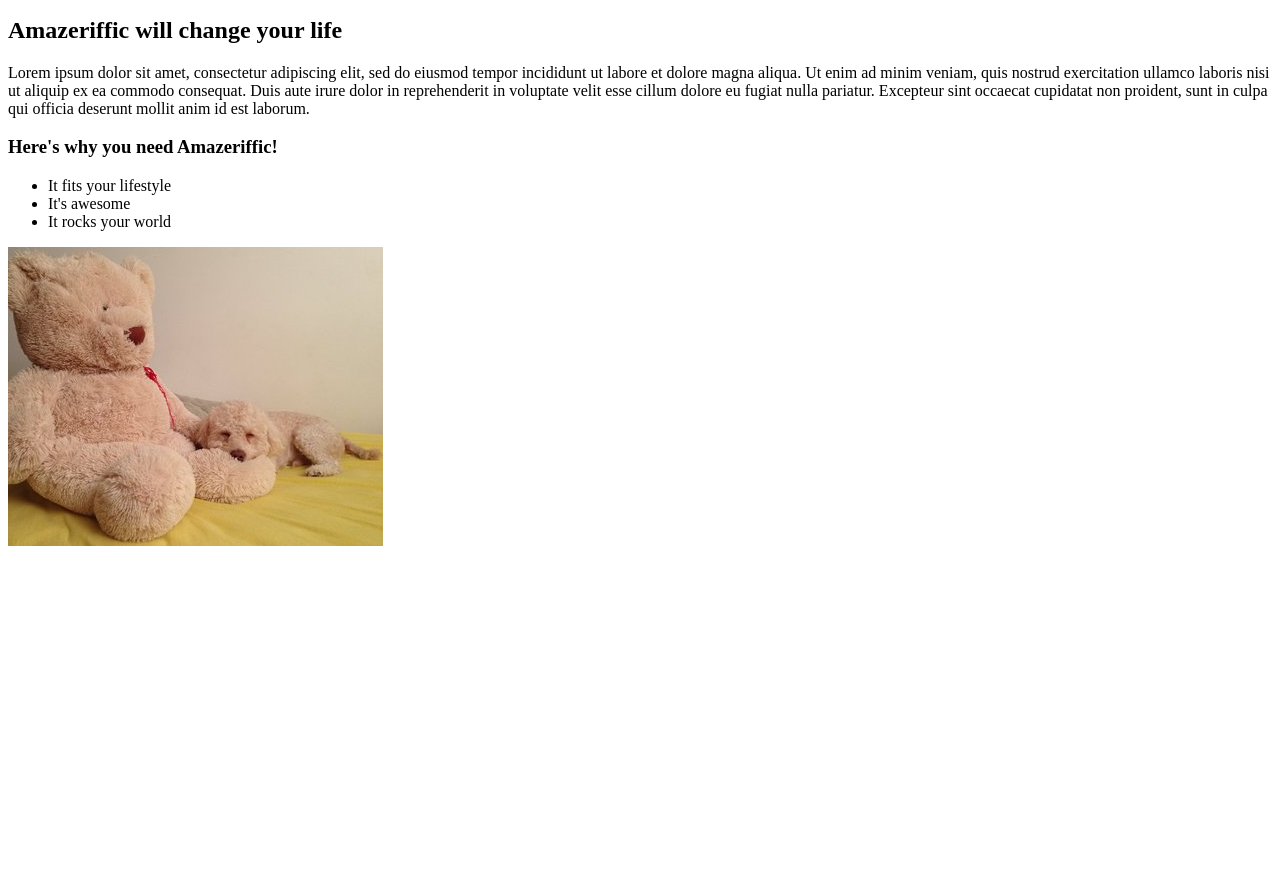
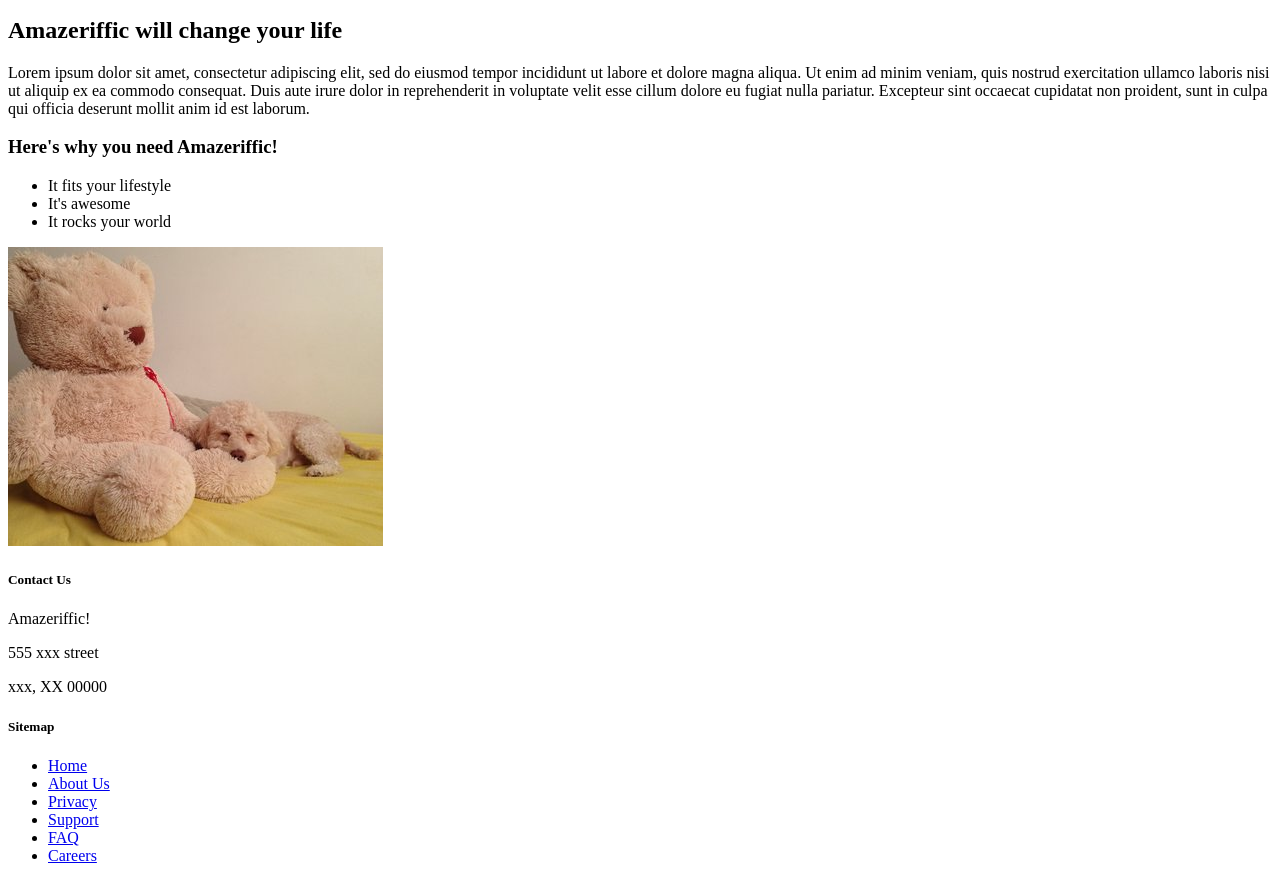
Before and after one commit to mengdage/Amazeriffic, a plain HTML site: page index.html in a window 1280 px wide. Shown: the part 101-982 px from the top of the page. Before the commit the page ends 800 px from the top, so only its background shows below. Drawn offline with Linux system fonts and the light colour scheme.

Commit message:
add footer content

```diff
--- a/index.html
+++ b/index.html
@@ -34,6 +34,23 @@
     </main>
 
     <footer>
+      <div class="contact">
+        <h5>Contact Us</h5>
+        <p>Amazeriffic!</p>
+        <p>555 xxx street</p>
+        <p>xxx, XX 00000</p>
+      </div>
+      <div class="sitemap">
+        <h5>Sitemap</h5>
+        <ul>
+          <li><a href="#">Home</a></li>
+          <li><a href="#">About Us</a></li>
+          <li><a href="#">Privacy</a></li>
+          <li><a href="#">Support</a></li>
+          <li><a href="#">FAQ</a></li>
+          <li><a href="#">Careers</a></li>
+        </ul>
+      </div>
 
     </footer>
 
```
